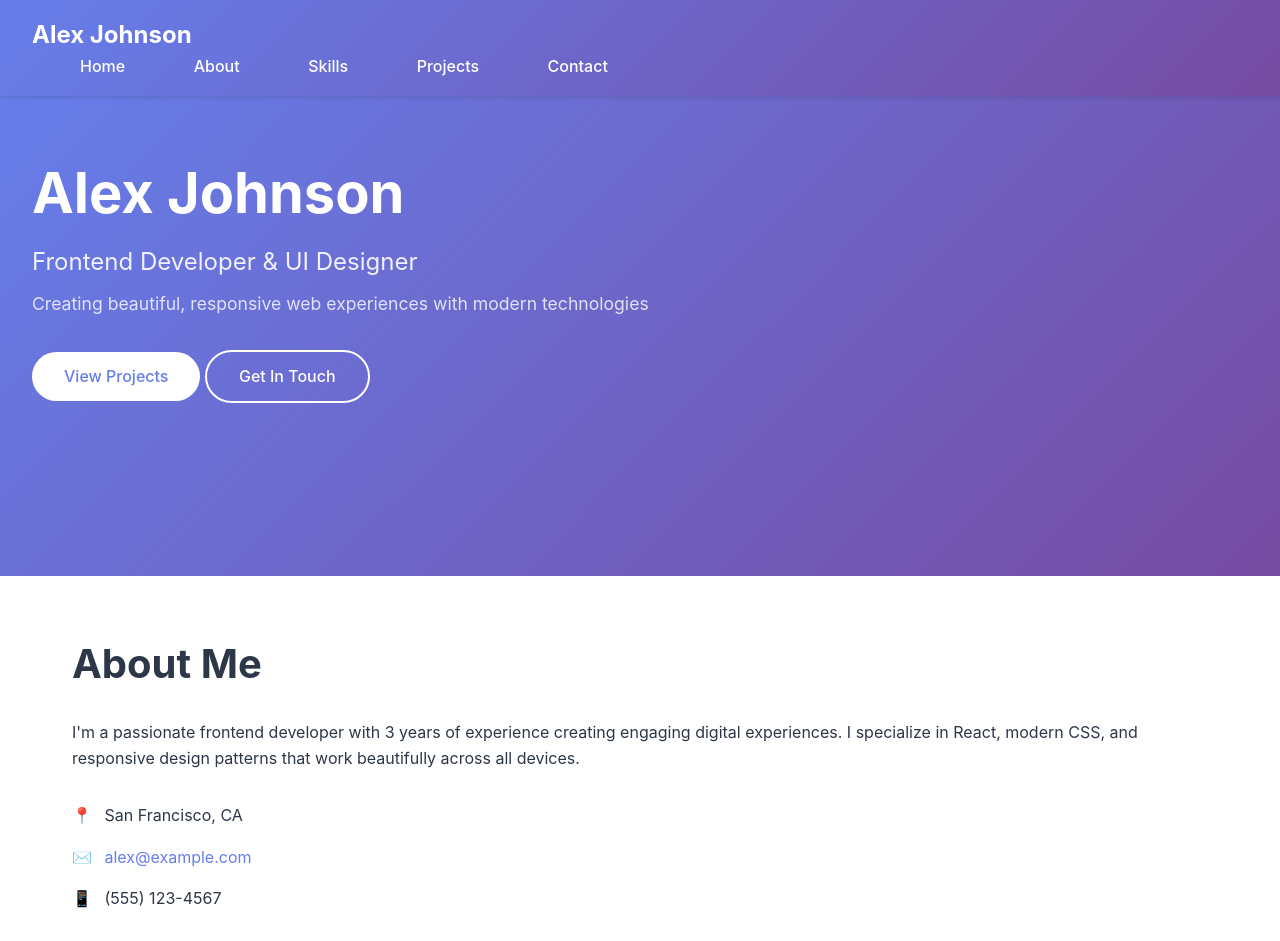
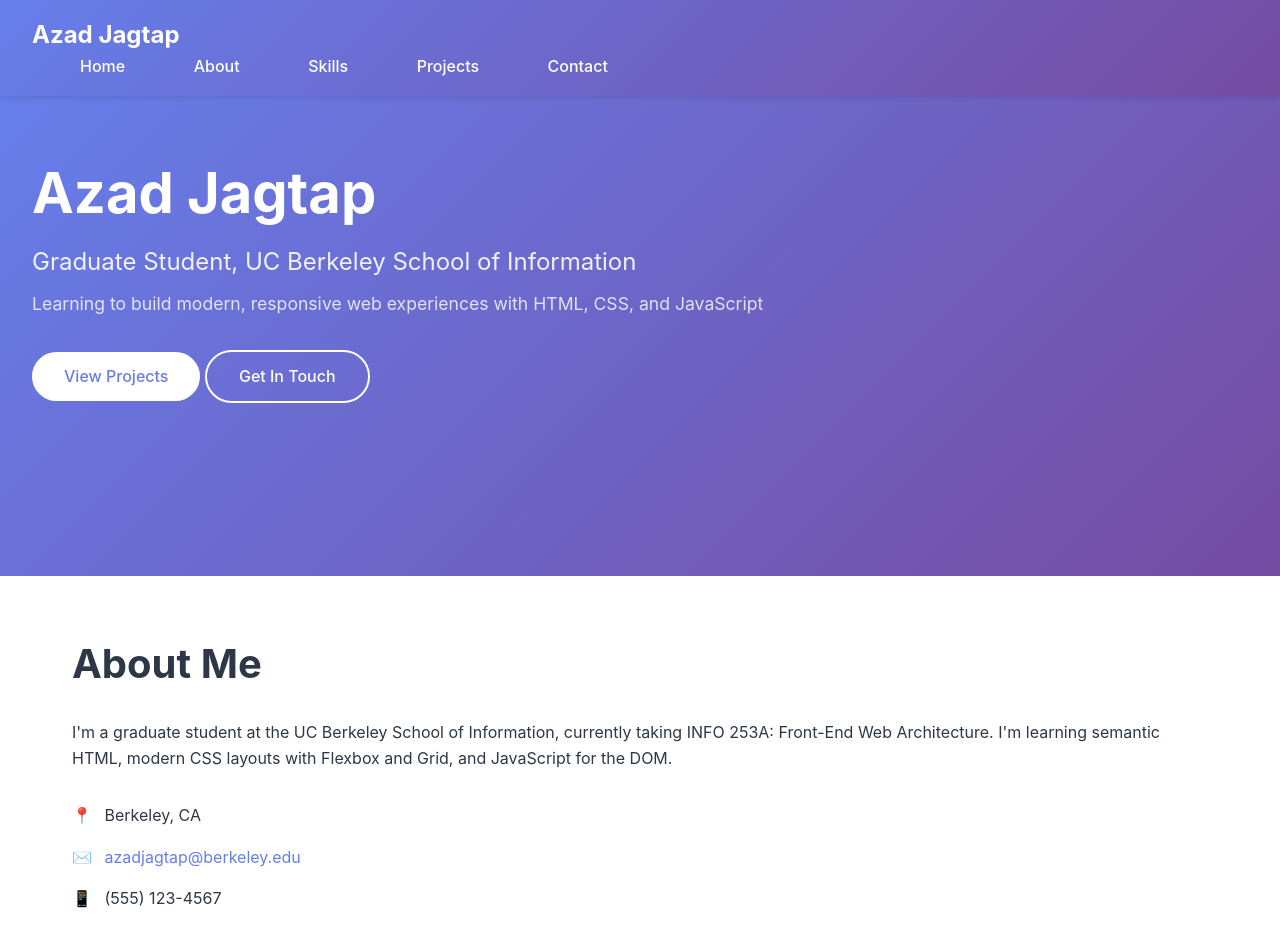
Before and after one commit to jagtapazad/in-person-project-4-jagtapazad, a plain HTML site: page index.html in a window 1280 px wide. Shown: the top 941 px of the page. Drawn offline with Linux system fonts and the light colour scheme.

Commit message:
Customize portfolio content (Path B)

```diff
--- a/index.html
+++ b/index.html
@@ -3,14 +3,14 @@
 <head>
     <meta charset="UTF-8">
     <meta name="viewport" content="width=device-width, initial-scale=1.0">
-    <title>Alex Johnson - Frontend Developer Portfolio</title>
+    <title>Azad Jagtap - Portfolio</title>
     <link rel="stylesheet" href="styles.css">
 </head>
 <body>
     <!-- Navigation Bar -->
     <nav id="navbar">
         <div class="nav-brand">
-            <span>Alex Johnson</span>
+            <span>Azad Jagtap</span>
         </div>
         <ul class="nav-menu">
             <li><a href="#home" class="nav-link">Home</a></li>
@@ -30,9 +30,9 @@
     <!-- Hero Section -->
     <section id="home" class="hero">
         <div class="hero-content">
-            <h1 class="hero-title">Alex Johnson</h1>
-            <p class="hero-subtitle">Frontend Developer & UI Designer</p>
-            <p class="hero-tagline">Creating beautiful, responsive web experiences with modern technologies</p>
+            <h1 class="hero-title">Azad Jagtap</h1>
+            <p class="hero-subtitle">Graduate Student, UC Berkeley School of Information</p>
+            <p class="hero-tagline">Learning to build modern, responsive web experiences with HTML, CSS, and JavaScript</p>
             <div class="hero-buttons">
                 <a href="#projects" class="btn btn-primary">View Projects</a>
                 <a href="#contact" class="btn btn-secondary">Get In Touch</a>
@@ -46,15 +46,15 @@
             <h2>About Me</h2>
             <div class="about-grid">
                 <div class="about-text">
-                    <p>I'm a passionate frontend developer with 3 years of experience creating engaging digital experiences. I specialize in React, modern CSS, and responsive design patterns that work beautifully across all devices.</p>
+                    <p>I'm a graduate student at the UC Berkeley School of Information, currently taking INFO 253A: Front-End Web Architecture. I'm learning semantic HTML, modern CSS layouts with Flexbox and Grid, and JavaScript for the DOM.</p>
                     <div class="about-details">
                         <div class="detail-item">
                             <span class="detail-icon">📍</span>
-                            <span>San Francisco, CA</span>
+                            <span>Berkeley, CA</span>
                         </div>
                         <div class="detail-item">
                             <span class="detail-icon">✉️</span>
-                            <a href="mailto:alex@example.com">alex@example.com</a>
+                            <a href="mailto:azadjagtap@berkeley.edu">azadjagtap@berkeley.edu</a>
                         </div>
                         <div class="detail-item">
                             <span class="detail-icon">📱</span>
@@ -333,9 +333,9 @@
     <footer class="footer">
         <div class="container">
             <div class="footer-content">
-                <p>&copy; 2024 Alex Johnson. All rights reserved.</p>
+                <p>&copy; 2026 Azad Jagtap. All rights reserved.</p>
                 <div class="social-links">
-                    <a href="#" class="social-link">GitHub</a>
+                    <a href="https://github.com/jagtapazad" class="social-link">GitHub</a>
                     <a href="#" class="social-link">LinkedIn</a>
                     <a href="#" class="social-link">Twitter</a>
                     <a href="#" class="social-link">Dribbble</a>
```
